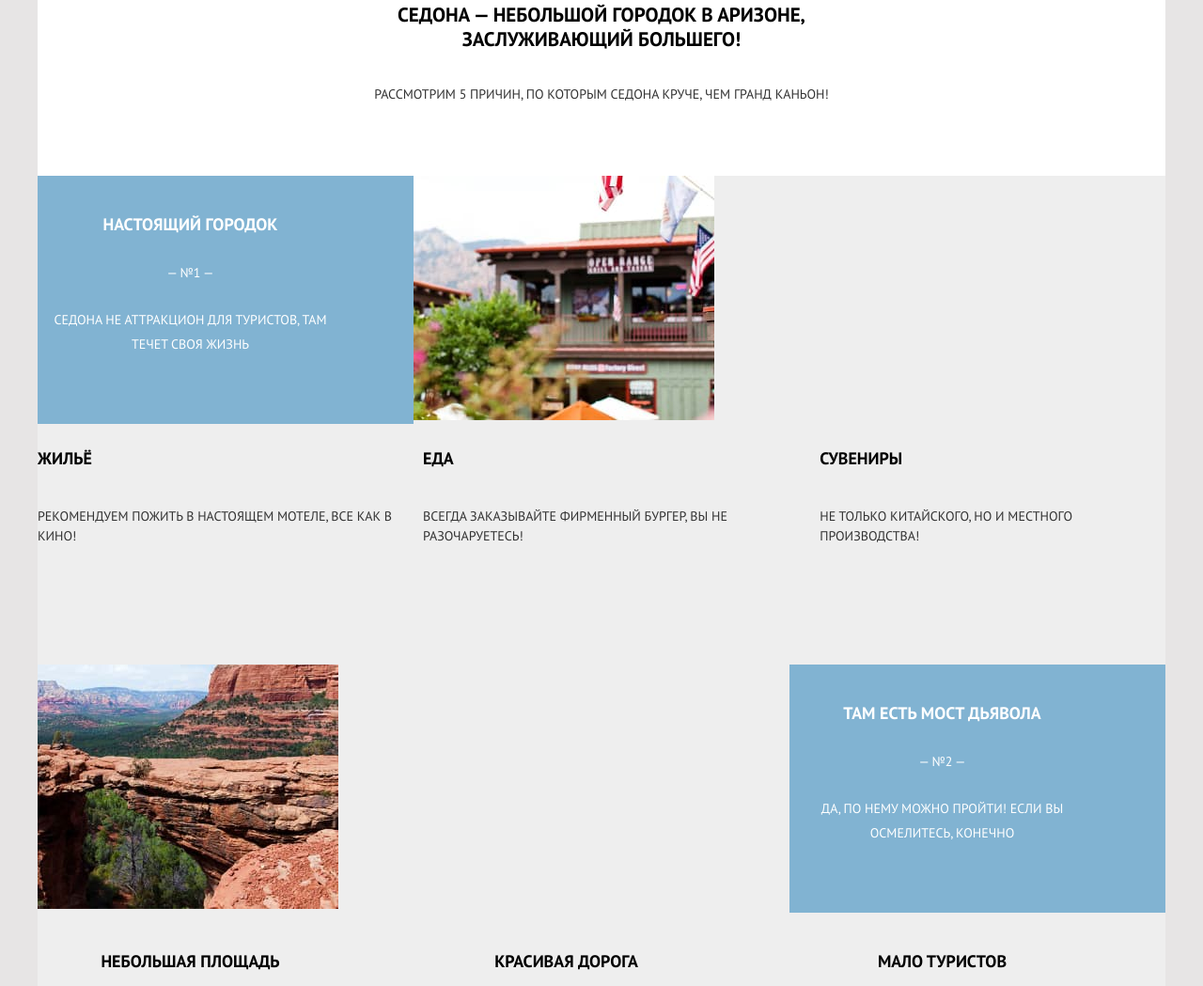
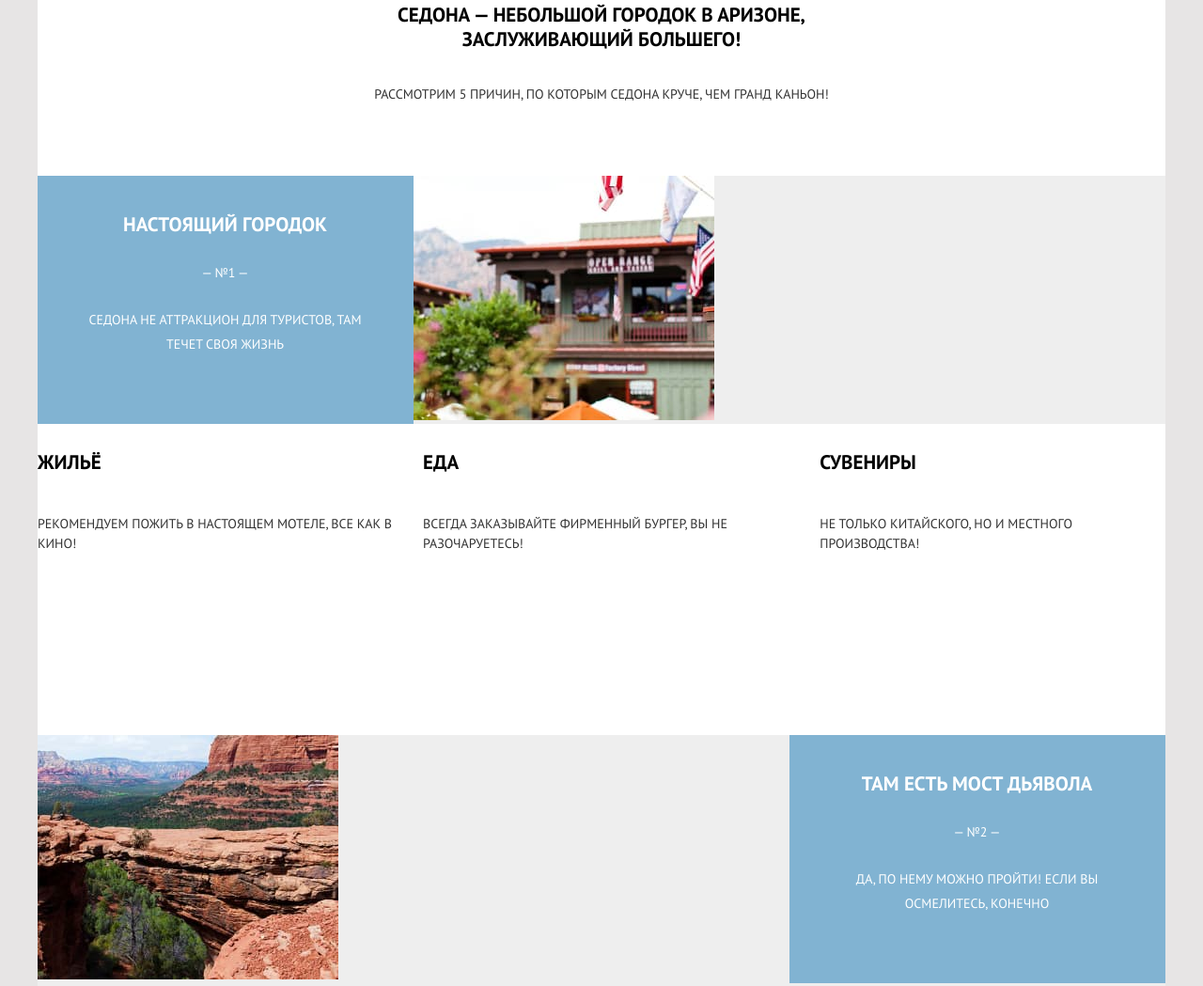
Before and after one commit to htmlacademy-adaptive/1978595-sedona-27, a website: page source/index.html in a window 1280 px wide. Shown: the part 630-1679 px from the top of the page at 94% size. Drawn offline with nearby package versions, Linux system fonts and the light colour scheme; files that its build step writes are made by us from their sources.

Commit message:
Продолжение адаптивной верстки

```diff
--- a/source/sass/blocks/advantage-brick-inner.scss
+++ b/source/sass/blocks/advantage-brick-inner.scss
@@ -5,6 +5,8 @@
   align-items: flex-start;
   text-align: left;
   min-width: 240px;
+  margin: 0 auto;
+  background-color: $white;
 }
 
 .advantage-brick-inner__heading {
@@ -32,6 +34,10 @@
     min-height: 113px;
     margin: 0 auto;
   }
+
+  .advantage-brick-inner__heading {
+    font-size: 21px;
+  }
 }
 
 @media (min-width: 1280px) {
@@ -40,4 +46,8 @@
     min-height: 92px;
     margin: 0 auto;
   }
+
+  .advantage-brick-inner__heading {
+    font-size: 21px;
+  }
 }
--- a/source/sass/blocks/advantage-brick.scss
+++ b/source/sass/blocks/advantage-brick.scss
@@ -6,6 +6,7 @@
   justify-content: space-between;
   align-items: center;
   text-align: center;
+  margin: 0 auto;
 }
 
 .advantage-brick__heading {
@@ -69,6 +70,10 @@
     width: 512px;
     min-height: 256px;
   }
+
+  .advantage-brick__heading {
+    font-size: 21px;
+  }
 }
 
 @media (min-width: 1280px) {
@@ -81,4 +86,8 @@
     width: 800px;
     min-height: 256px;
   }
+
+  .advantage-brick__heading {
+    font-size: 21px;
+  }
 }
--- a/source/sass/blocks/advantages-block-inner.scss
+++ b/source/sass/blocks/advantages-block-inner.scss
@@ -1,6 +1,8 @@
 .advantages-block-inner {
   list-style: none;
   padding: 0;
+  background-color: $white;
+  min-height: 331px;
 }
 
 @media (min-width: 768px) and (max-width: 1279px) {
--- a/source/sass/blocks/feedback-form.scss
+++ b/source/sass/blocks/feedback-form.scss
@@ -172,7 +172,7 @@
     width: 100%;
   }
 
-    .feedback-form__button-field-wrapper {
+  .feedback-form__button-field-wrapper {
     display: flex;
     flex-direction: row;
     justify-content: space-between;
```
